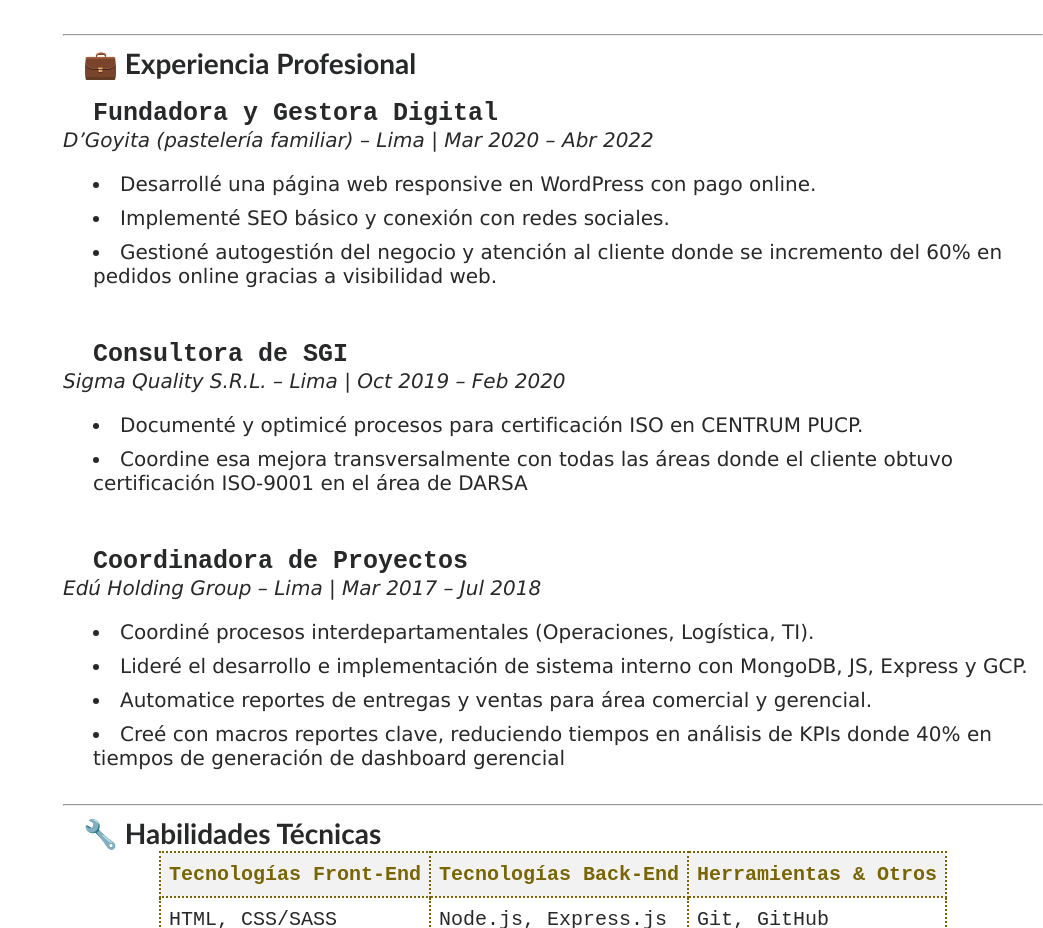
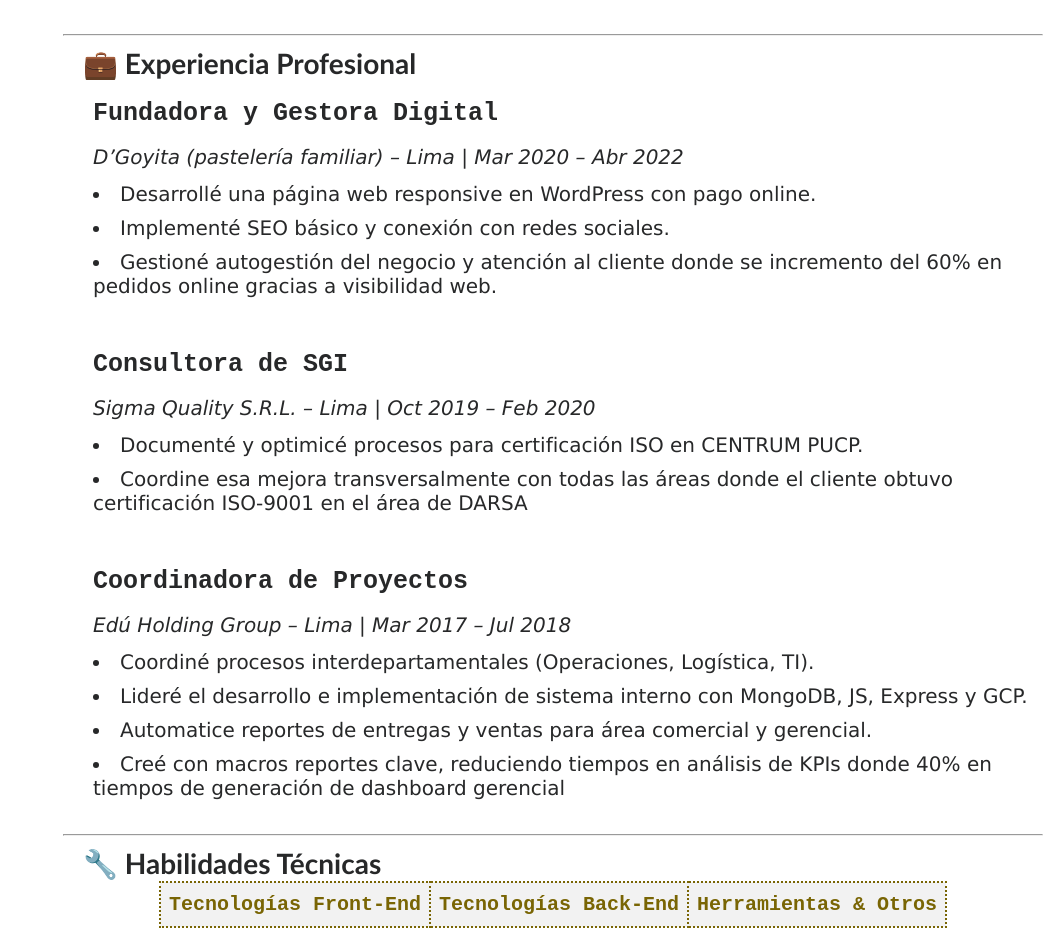
Before and after one commit to greis093/portafolio-cv, a React (Vite) app: page /curriculum in a window 1280 px wide. Shown: the part 1462-2390 px from the top of the page, without its empty margins (237-1280 px from the left). Built offline with nearby package versions, Linux system fonts and the light colour scheme; a web font is replaced by a local one.

Commit message:
cambios css curriculum

```diff
--- a/src/pages/Curriculum.jsx
+++ b/src/pages/Curriculum.jsx
@@ -95,7 +95,7 @@ const Curriculum = () => {
         <br/>
         <div className='detalle-experiencia'>
          <b>Fundadora y Gestora Digital</b>
-         <div className='detalle'>
+         <div className='carrera'>
          <i  className='detalle'>D’Goyita (pastelería familiar) – Lima | Mar 2020 – Abr 2022</i>
          </div>
          <div className='detalle'>
@@ -110,7 +110,7 @@ const Curriculum = () => {
       <br/>
       <div className='detalle-experiencia'>
          <b>Consultora de SGI</b>
-         <div className='detalle'>
+         <div className='carrera'>
          <i  className='detalle'>Sigma Quality S.R.L. – Lima | Oct 2019 – Feb 2020</i>
          </div>
          <div className='detalle'>
@@ -124,7 +124,7 @@ const Curriculum = () => {
       <br/>
       <div className='detalle-experiencia'>
          <b>Coordinadora de Proyectos</b>
-         <div className='detalle'>
+         <div className='carrera'>
          <i  className='detalle'>Edú Holding Group – Lima | Mar 2017 – Jul 2018</i>
          </div>
          <div className='detalle'>
```
